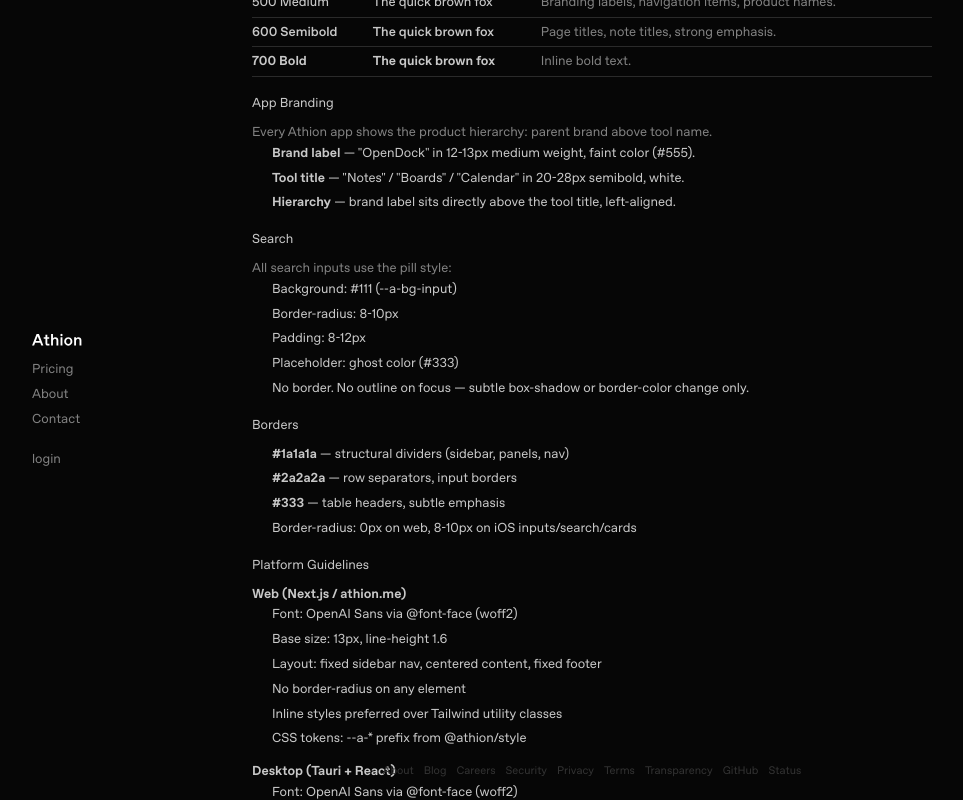
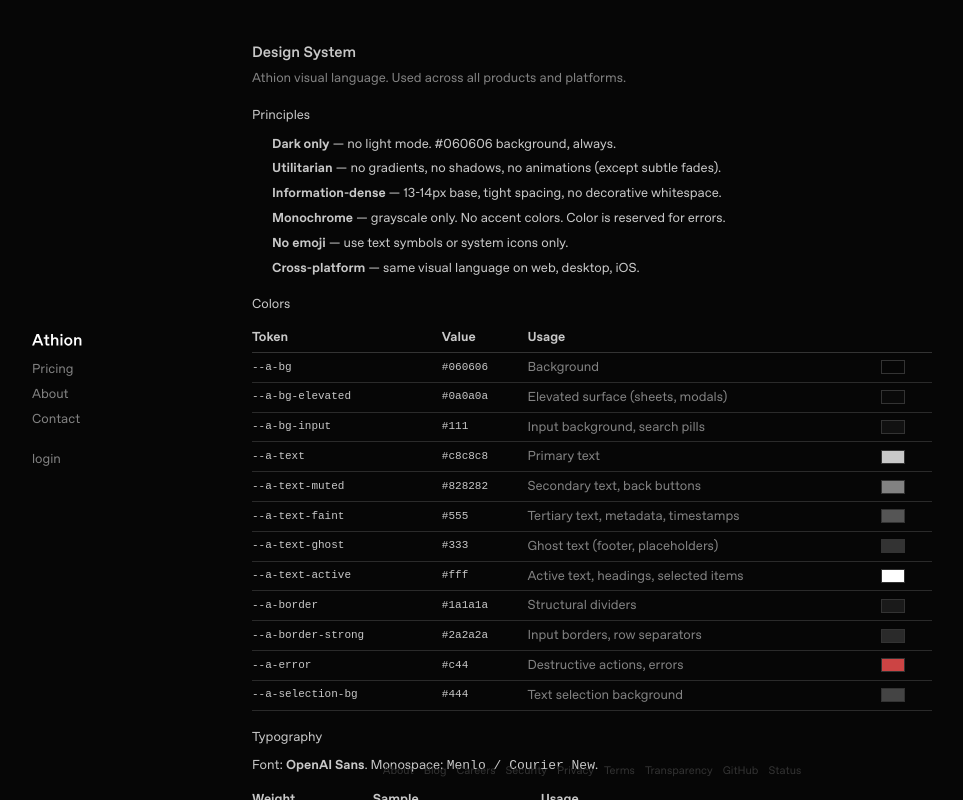
Before and after one commit to NoahSmiley/athion, a Next.js app: page /design in a window 1280 px wide. Shown: the whole page, without its empty margins (48-1011 px from the left). Built offline with nearby package versions, Linux system fonts and the light colour scheme; no server answers.

Commit message:
Fix scrolling on long pages — overflow auto on content container

```diff
--- a/src/app/(main)/layout.tsx
+++ b/src/app/(main)/layout.tsx
@@ -11,8 +11,8 @@
       <div style={{ position: "fixed", left: 80, top: 0, bottom: 0, display: "flex", alignItems: "center", zIndex: 1 }}>
         <Navbar />
       </div>
-      <div style={{ position: "fixed", inset: 0, display: "flex", justifyContent: "center", alignItems: "center", pointerEvents: "none" }}>
-        <main style={{ maxWidth: 700, width: "100%", padding: "0 10px", pointerEvents: "auto" }}>{children}</main>
+      <div style={{ position: "fixed", inset: 0, display: "flex", justifyContent: "center", alignItems: "center", pointerEvents: "none", overflow: "auto" }}>
+        <main style={{ maxWidth: 700, width: "100%", padding: "40px 10px", pointerEvents: "auto", margin: "auto 0" }}>{children}</main>
       </div>
       <div style={{ position: "fixed", bottom: 0, left: 0, right: 0 }}>
         <Footer />
```
